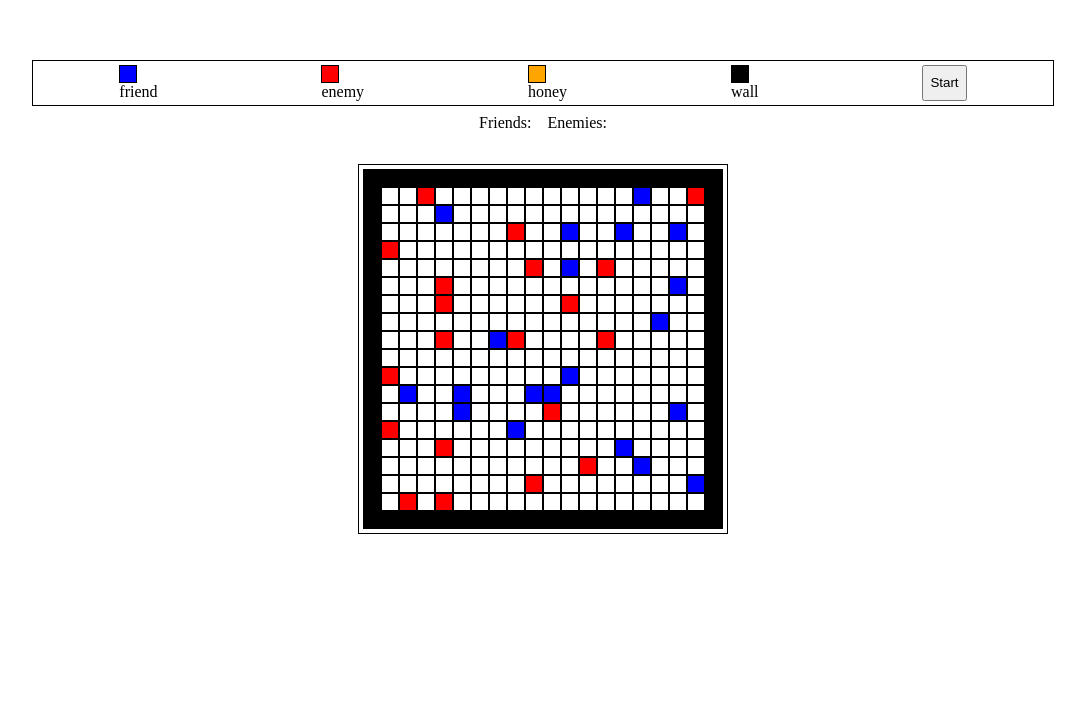
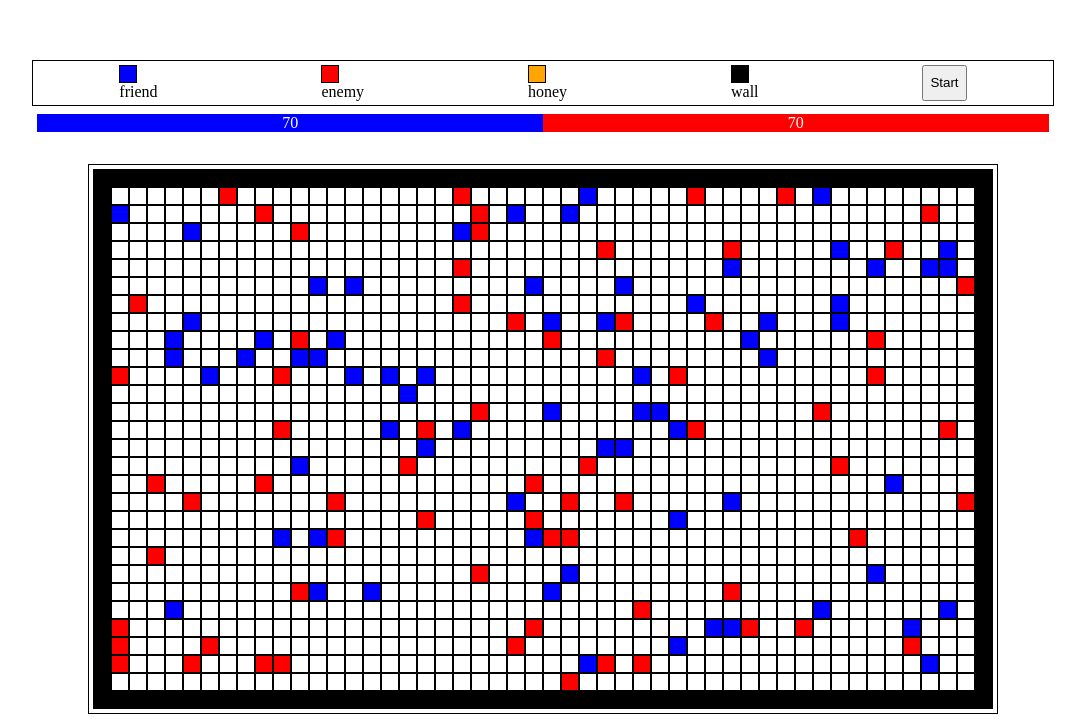
Before and after one commit to andSKLV/ants, a React (Create React App) app: page / in a window 1280 px wide. Shown: the part 138-860 px from the top of the page, without its empty margins (97-1182 px from the left). Before the commit the page ends 800 px from the top, so only its background shows below. Built offline with nearby package versions, Linux system fonts and the light colour scheme.

Commit message:
field creation in after mount

```diff
--- a/src/CONFIG.js
+++ b/src/CONFIG.js
@@ -1,8 +1,9 @@
 const CONFIG = {
-  maxRow: 20,
-  maxCol: 20,
-  maxMoves: 300,
-  tikTime: 50,
-  honeyFriquency: 10
+  maxRow: 30, //высота
+  maxCol: 50, //ширина
+  maxMoves: 300, //ограничение количества тиков
+  tikTime: 50, //задержка между тиками
+  honeyFriquency: 1, //на каждый i-тый тик создается мед
+  initAntsNum: 70 //начальное количество муравьев в каждой команде
 };
 export default CONFIG;
--- a/src/Game/Game.js
+++ b/src/Game/Game.js
@@ -1,9 +1,7 @@
-import Tik from "./Tik.js";
 import Ant from "./Ant.js";
 import CONFIG from "../CONFIG.js";
 import Cell from "./Cell.js";
-import { GetRandom, GetCell } from "./service.js";
-import { equal } from "assert";
+import { GetRandom } from "./service.js";
 
 class Game {
   constructor({ fnStop, fnUpdateField, fnUpdateScore }) {
@@ -13,13 +11,12 @@ class Game {
     this.timerId = null;
     this.field = [];
     this.createField();
-    this.createRandomAnts(20);
+    this.createRandomAnts(CONFIG.initAntsNum);
     this.tikNum = 0;
     this.antsToDelete = [];
     this.fnStop = fnStop;
     this.fnUpdateField = fnUpdateField;
     this.fnUpdateScore = fnUpdateScore;
-    fnUpdateScore(this.getScore());
   }
   createField() {
     const field = [];
@@ -113,6 +110,7 @@ class Game {
       case "enemy":
         const ant2 = this.field[newY][newX];
         if (ant2.type !== ant.type) this.destroyAnts(ant, ant2);
+        break;
       default:
         break;
     }
@@ -198,6 +196,7 @@ class Game {
   makeTik = () => {
     console.time();
     this.clg("ants");
+    //проверка на начальное условие уничтожения муравьев
     this.checkNeighbour();
     this.clg("del");
     if (this.antsToDelete.length) this.updateAntsArray();
@@ -213,9 +212,11 @@ class Game {
     if (this.tikNum % CONFIG.honeyFriquency === 0) this.randomHoney();
     // конец движения
 
+    //update UI
     this.fnUpdateField(this.field); //setState new field
     const score = this.getScore();
     this.fnUpdateScore(score);
+    //
 
     this.tikNum++;
     if (this.isGameOver(score)) this.stop();
@@ -240,6 +241,10 @@ class Game {
       }
     });
   };
+  /**
+   * @param {object} score - кол-во игроков в каждой команде
+   * @returns {boolean} завершена ли игра
+   */
   isGameOver = score => {
     if (this.tikNum > CONFIG.maxMoves) return true;
     if (score.friends === 0 || score.enemies === 0) return true;
--- a/src/Game/service.js
+++ b/src/Game/service.js
@@ -1,7 +1,4 @@
 function GetRandom(min, max) {
   return Math.floor(Math.random() * (max - min) + min);
 }
-function GetCell(field, x, y) {
-  return field[y][x];
-}
-export { GetRandom, GetCell };
+export { GetRandom };
--- a/src/components/App/App.js
+++ b/src/components/App/App.js
@@ -8,23 +8,34 @@ import Game from "../../Game";
 class App extends React.Component {
   constructor(props) {
     super(props);
+    this.state = {
+      setter: null,
+      isStarted: false,
+      fieldArray: [],
+      game: null,
+      friendsPer: "50%",
+      enemiesPer: "50%",
+      friends: CONFIG.initAntsNum,
+      enemies: CONFIG.initAntsNum
+    };
+  }
+  componentDidMount() {
     this.game = new Game({
       fnStop: this.applyStopper,
       fnUpdateField: this.updateField,
       fnUpdateScore: this.applyScore
     });
-    const field = this.game.field;
-    this.state = {
-      setter: null,
-      isStarted: false,
-      fieldArray: field,
-      game: null,
-      friends: null,
-      enemies: null
-    };
+    const fieldArray = this.game.field;
+    this.setState({ fieldArray });
   }
   applyScore = ({ friends, enemies }) => {
-    this.setState({ friends, enemies });
+    const all = friends + enemies;
+    let friendsPer, enemiesPer;
+    friendsPer = (100 * friends) / all;
+    friendsPer = `${friendsPer}%`;
+    enemiesPer = (100 * enemies) / all;
+    enemiesPer = `${enemiesPer}%`;
+    this.setState({ friends, enemies, friendsPer, enemiesPer });
   };
   onClickSetter = type => {
     this.setState({ setter: type });
@@ -70,10 +81,12 @@ class App extends React.Component {
           setter={this.state.setter}
         />
         <div className="Score">
-          <div>Friends:</div>
-          <div>{this.state.friends}</div>
-          <div>Enemies:</div>
-          <div>{this.state.enemies}</div>
+          <div className="Friends" style={{ width: this.state.friendsPer }}>
+            {this.state.friends}
+          </div>
+          <div className="Enemies" style={{ width: this.state.enemiesPer }}>
+            {this.state.enemies}
+          </div>
         </div>
         <Field
           fieldArray={this.state.fieldArray}
--- a/src/components/App/style.css
+++ b/src/components/App/style.css
@@ -42,6 +42,13 @@
   flex-direction: row;
   justify-content: center;
 }
-.Score div {
-  margin-left: 8px;
+.Friends{
+  background-color: blue;
+  color: white;
+  text-align: center;
 }
+.Enemies{
+  background-color: red;
+  color: white;
+  text-align: center;
+}
```
